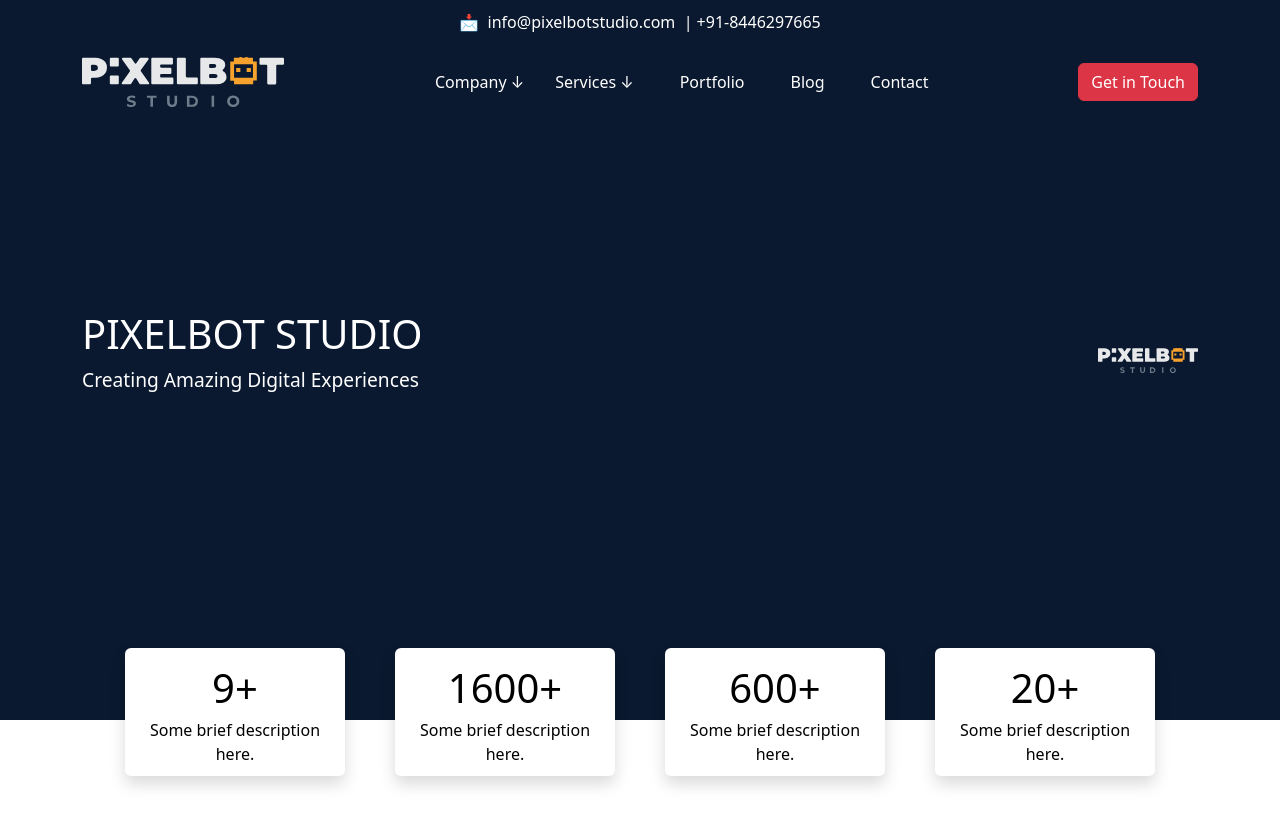
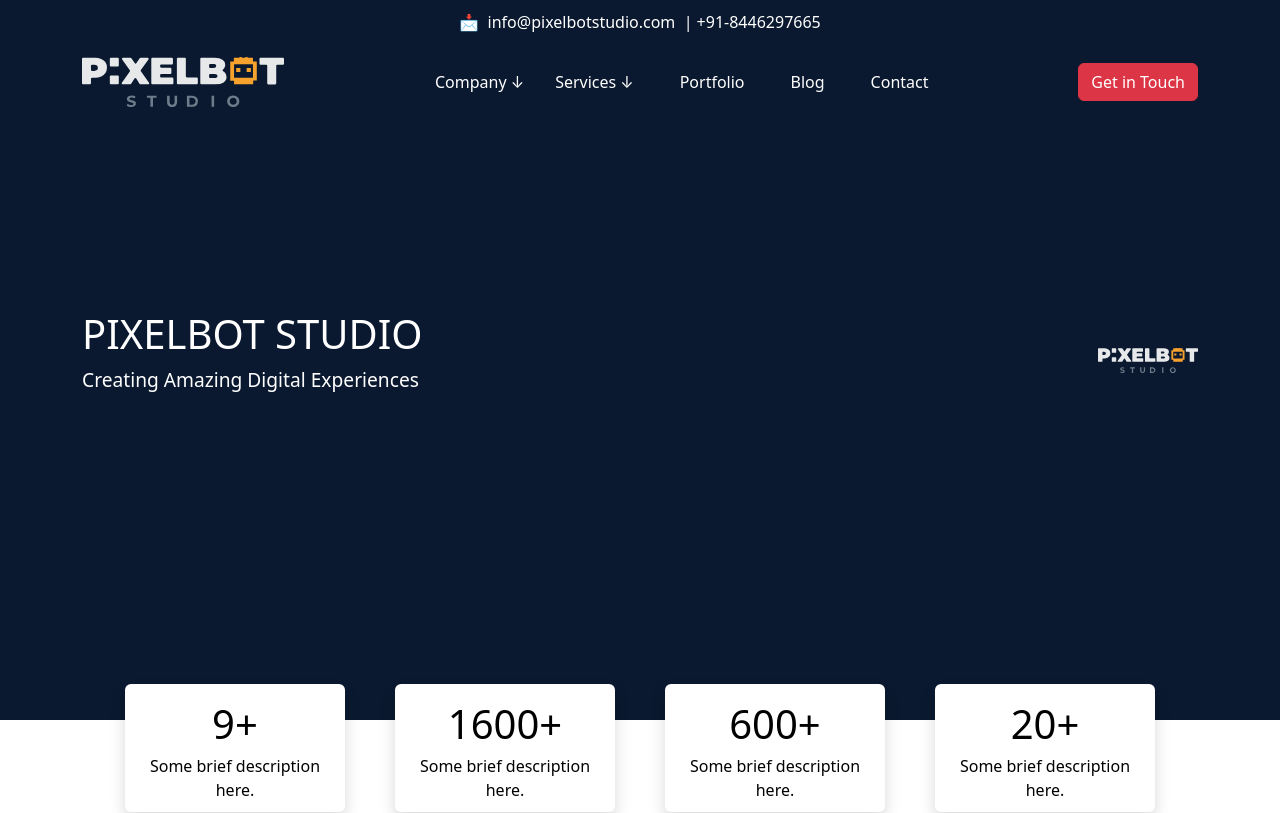
Before and after one commit to pixelBot-me/PixelBot-studio-final, a React (Vite) app: page / in a window 1280 px wide. Shown: the top 813 px of the page. Built offline with nearby package versions, Linux system fonts and the light colour scheme.

Commit message:
top 95 for floating cards

```diff
--- a/src/assets/css/home.css
+++ b/src/assets/css/home.css
@@ -33,7 +33,7 @@
 /* Floating Cards */
 .floating-cards {
     position: absolute;
-    top: 90%;
+    top: 95%;
     left: 50%;
     transform: translateX(-50%);
     display: flex;
```
